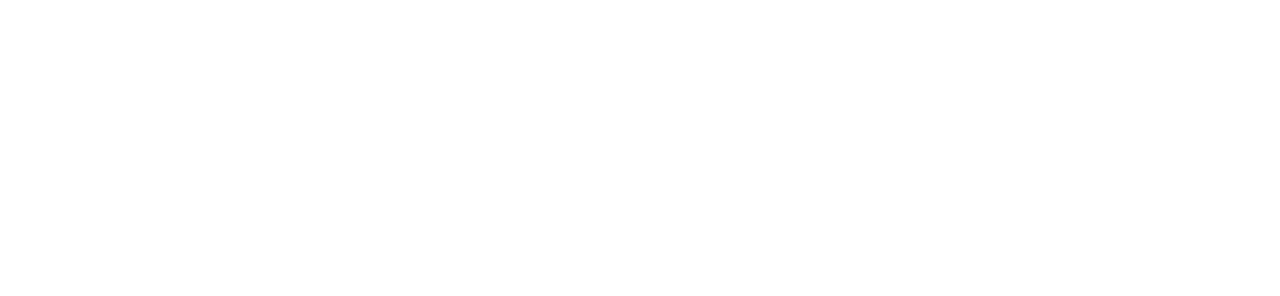
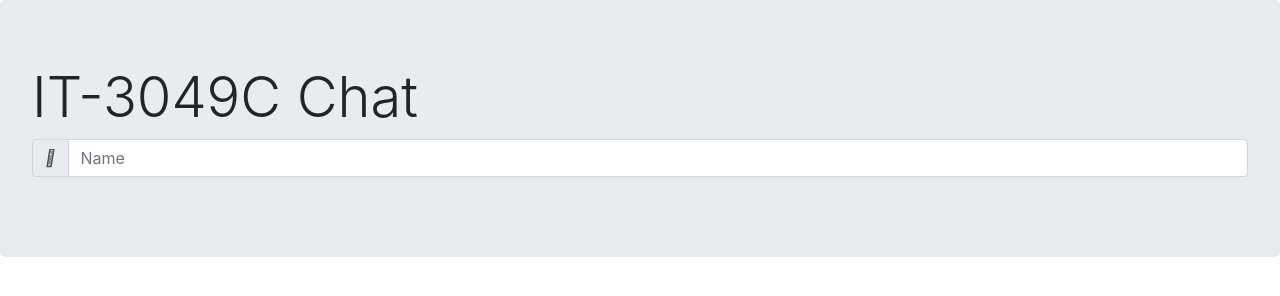
Before and after one commit to IT3049C-Students/4-chat-motzca, a website: page index.html in a window 1280 px wide. Drawn offline with Linux system fonts and the light colour scheme.

Commit message:
page layout - header

```diff
--- a/index.html
+++ b/index.html
@@ -11,6 +11,17 @@
         <script src="resources/vendor/bootstrap.min.js"></script>
         <link rel="stylesheet" href="resources/vendor/fontawesome-free/css/all.min.css" />
         <link rel="stylesheet" href="resources/css/styles.css" />
+        <div class="jumbotron">
+            <h1 class="display-4">IT-3049C Chat</h1>
+            <div class="input-group mb-3">
+                <div class="input-group-prepend">
+                    <span class="input-group-text">
+                        <i class="fa-solid fa-user"></i>
+                    </span>
+                </div>
+                <input id="my-name-input" type="text" class="form-control" placeholder="Name">
+            </div>
+        </div>
     </head>
 
     <body>
```
